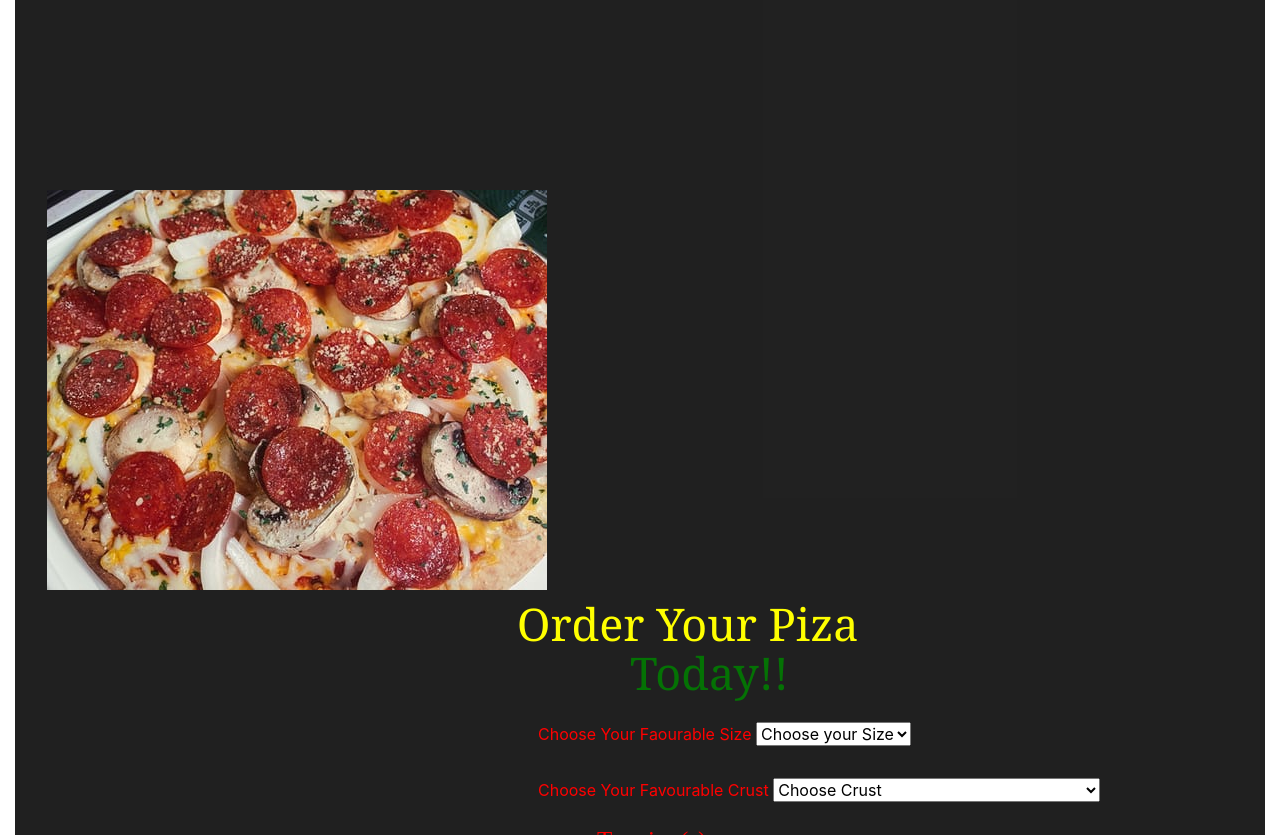
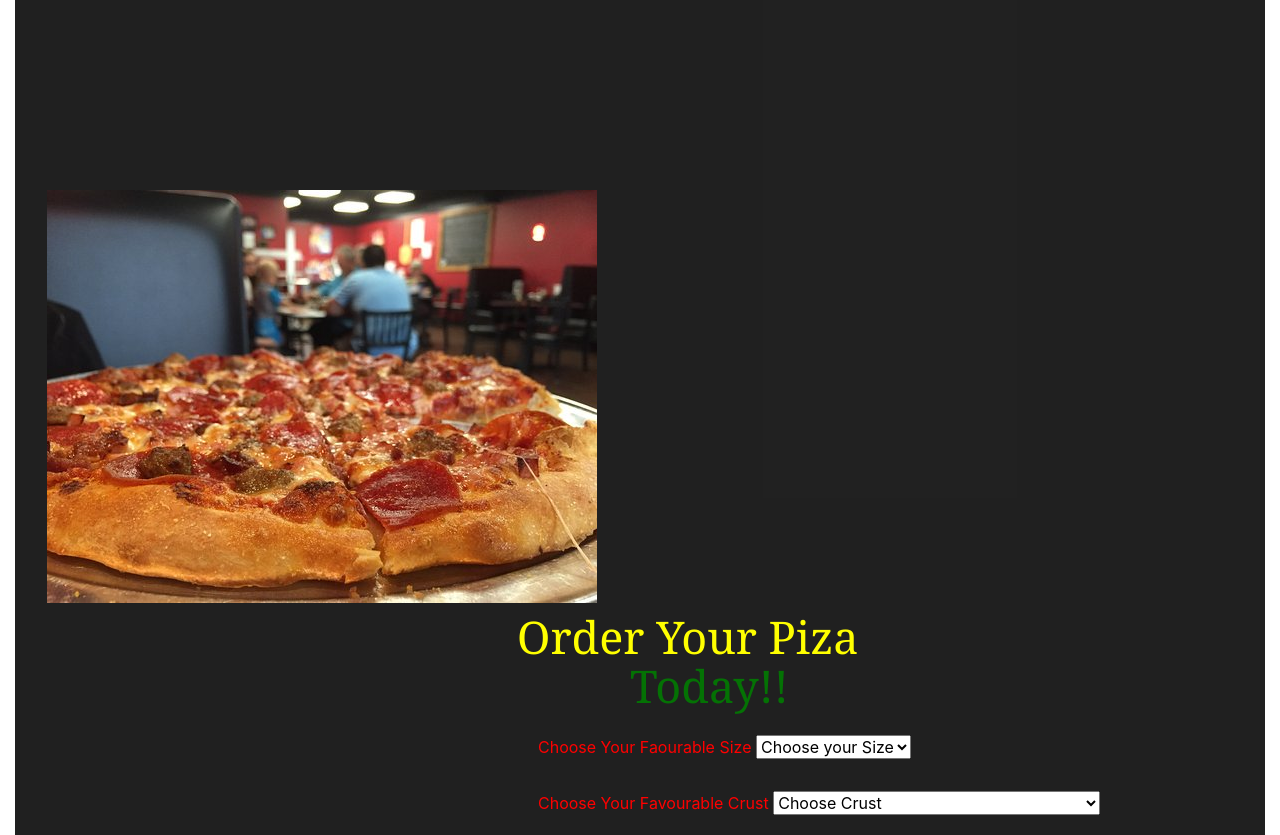
Before and after one commit to MichaelOmondi/Piza-inn, a plain HTML site: page index.html in a window 1280 px wide. Shown: the part 265-1100 px from the top of the page. Drawn offline with nearby package versions, Linux system fonts and the light colour scheme; a script that the page names is missing.

```diff
--- a/index.html
+++ b/index.html
@@ -25,7 +25,7 @@
                     <p class="pg1" id="p1"><strong>Welcome to</strong></p>
                     <p class="pg1" id="p2"><strong> Piza-inn</strong></p>
                     <div class="image1".>
-                        <img class="img4" src="img/pizza2.jpeg">
+                        <img class="img4" src="img/tasty-pizza.jpg">
                     </div>
                 </div>
                 <p class="pg2" id="p3">Order Your Piza</p>
@@ -33,7 +33,7 @@
                 <section class="container">
                     <div class="sec">
                             <form id="new-order" action="" method="" accept-charset="utf-8">
-                                <!--size selection -->
+
                                 <div class="input-1">
                                     <label class="s1">Choose Your Faourable Size</label>
                                     <select class="c-select" id="IG1" required>
@@ -44,7 +44,7 @@
                                     </select>
                                 </div><br>
 
-                                <!-- fields for crusts -->
+
                                 <div class="input-1">
                                     <label class="s1">Choose Your Favourable Crust</label>
                                     <select class="c-select" id="IG2" required>
```
Also changed, not shown: img/tasty-pizza.jpg (added).
